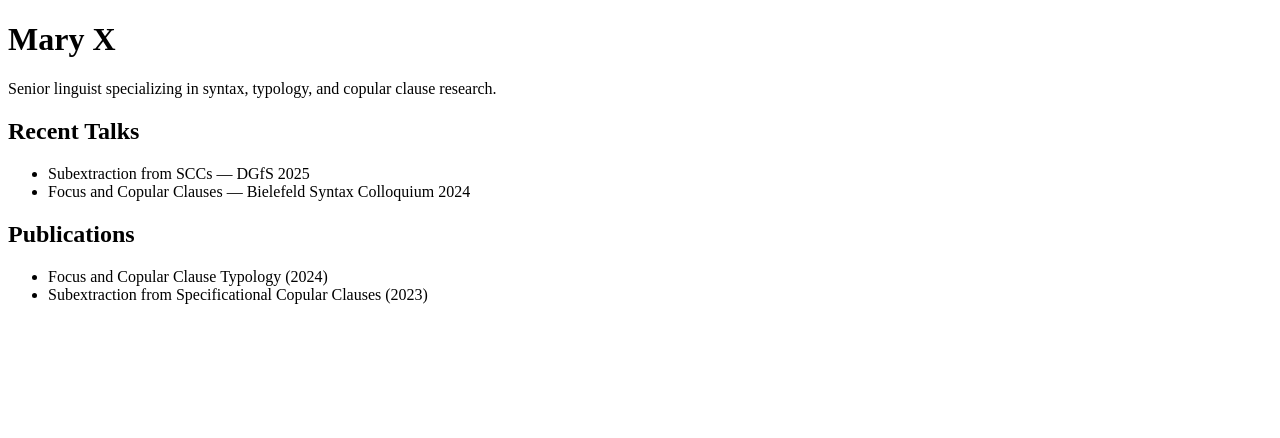
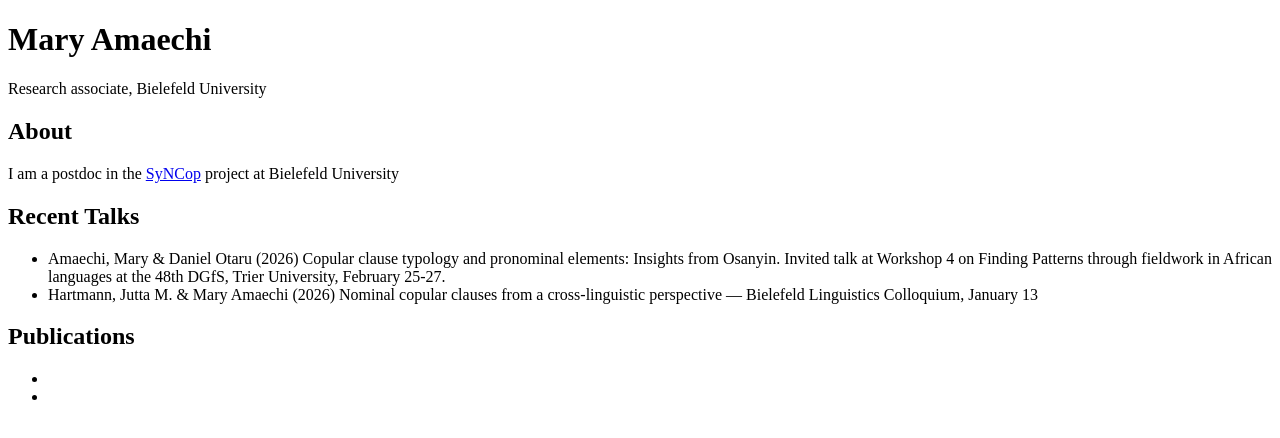
Before and after one commit to maryamaechi/maryamaechi.github.io, a plain HTML site: page index.html in a window 1280 px wide. Drawn offline with Linux system fonts and the light colour scheme.

Commit message:
Add files via upload

```diff
--- a/index.html
+++ b/index.html
@@ -2,23 +2,29 @@
 <html lang="en">
 <head>
   <meta charset="UTF-8">
-  <title>Mary X — Linguist</title>
+  <title>Mary Amaechi — Linguist</title>
 </head>
 <body>
 
-  <h1>Mary X</h1>
-  <p>Senior linguist specializing in syntax, typology, and copular clause research.</p>
+  <h1>Mary Amaechi</h1>
+  <p>Research associate, Bielefeld University</p>
+
+  <h2>About</h2>
+  <p>I am a postdoc in the <a href="https://wwwhomes.uni-bielefeld.de/jhartmann25/cgi/syncop/index.php">SyNCop</a> project at Bielefeld University</p>
 
   <h2>Recent Talks</h2>
   <ul>
-    <li>Subextraction from SCCs — DGfS 2025</li>
-    <li>Focus and Copular Clauses — Bielefeld Syntax Colloquium 2024</li>
+     <li>  Amaechi, Mary & Daniel Otaru (2026) Copular clause typology and pronominal elements: Insights from Osanyin.
+            Invited talk at Workshop 4 on Finding Patterns through fieldwork in African languages at the 48th DGfS, Trier University, February 25-27.
+         </li>
+
+    <li>Hartmann, Jutta M. & Mary Amaechi (2026) Nominal copular clauses from a cross-linguistic perspective — Bielefeld Linguistics Colloquium, January 13</li>
   </ul>
 
   <h2>Publications</h2>
   <ul>
-    <li>Focus and Copular Clause Typology (2024)</li>
-    <li>Subextraction from Specificational Copular Clauses (2023)</li>
+    <li> </li>
+    <li> </li>
   </ul>
 
 </body>
```
